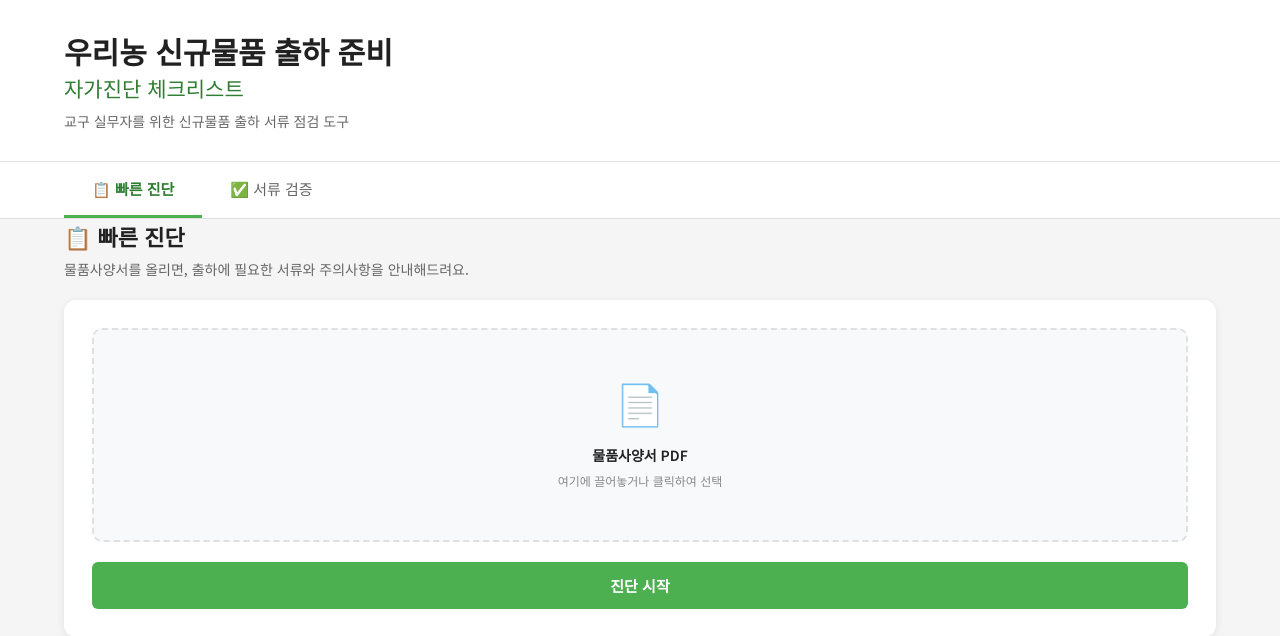
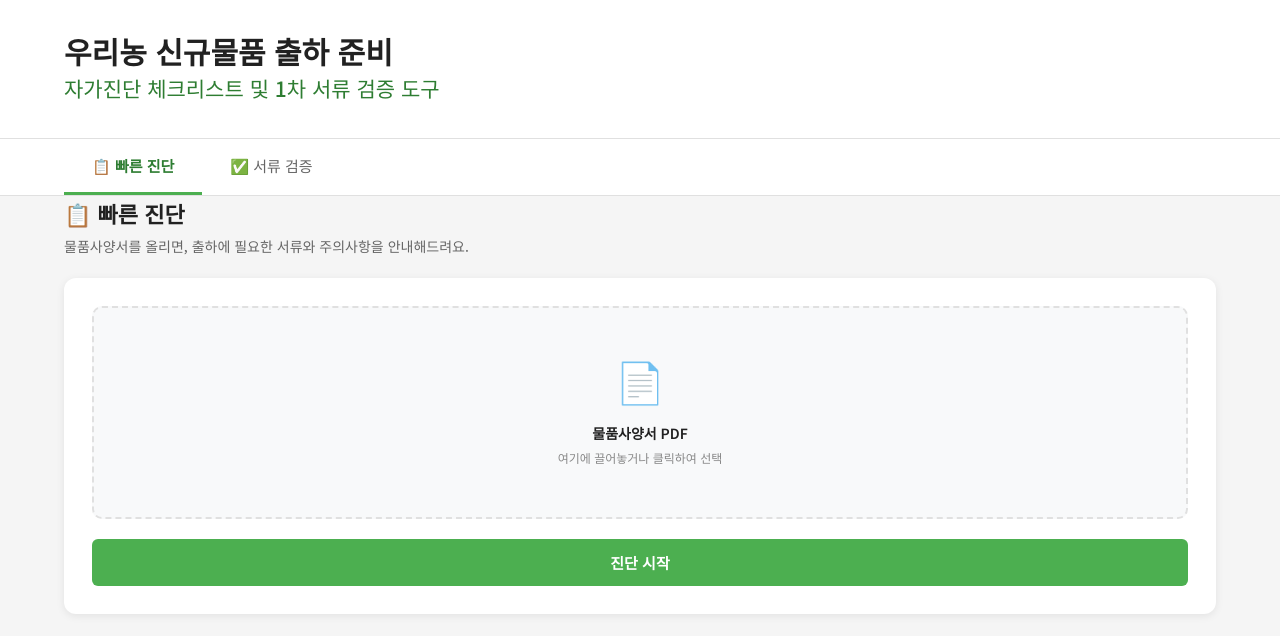
Before and after one commit to urinong/woori-checklist, a Flask app: page / in a window 1280 px wide. Shown: the top 636 px of the page. Run offline with Flask 3, Linux system fonts and the light colour scheme.

Commit message:
design: 부제목 수정 및 설명 문구 제거

```diff
--- a/templates/index.html
+++ b/templates/index.html
@@ -21,9 +21,8 @@
     <div class="container">
       <h1>
         우리농 신규물품 출하 준비
-        <span class="sub">자가진단 체크리스트</span>
+        <span class="sub">자가진단 체크리스트 및 1차 서류 검증 도구</span>
       </h1>
-      <p class="subtitle">교구 실무자를 위한 신규물품 출하 서류 점검 도구</p>
     </div>
   </header>
 
```
